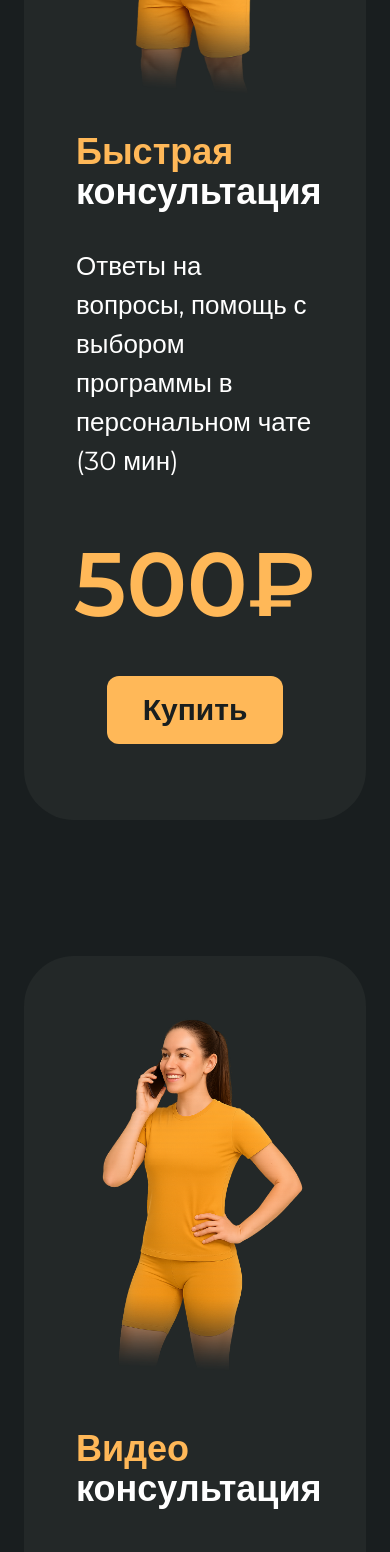
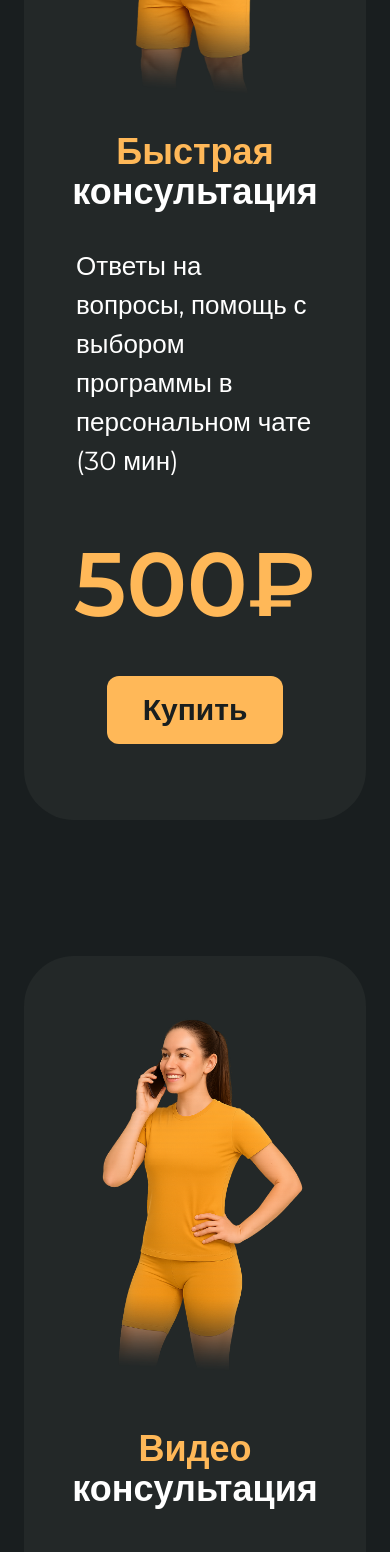
Before and after one commit to artemdost/fitit, a JavaScript app: page / in a window 390 px wide. Shown: the part 1460-3012 px from the top of the page. Built offline with nearby package versions, Linux system fonts and the light colour scheme; the HTML template or start-up script is replaced by a standard one; a web font is replaced by a local one.

Commit message:
formobiles

```diff
--- a/src/App.js
+++ b/src/App.js
@@ -79,8 +79,8 @@ function App() {
             </div>
 
             <div className="1TEXTBLOCK flex relative flex-col gap-6">
-              <span className="abosulte left-0 mx-9 mt-8 text-4xl md:text-5xl text-white font-semibold">
-                <span className="text-baseorange ">Быстрая</span> консультация
+              <span className="md:abosulte md:left-0  mt-8 text-4xl md:text-5xl text-white font-semibold md:mx-9 text-center md:text-justify">
+                <span className="text-baseorange">Быстрая</span> консультация
               </span>
               <div className="text-[26px] m-3 mx-9 text-white">
                 Ответы на вопросы, помощь с выбором программы в персональном
@@ -101,7 +101,7 @@ function App() {
               <img src={calling} className="h-full object-cover mx-auto"></img>
             </div>
             <div className="1TEXTBLOCK flex relative flex-col gap-6">
-              <span className="abosulte left-0 mx-9 mt-8 text-4xl md:text-5xl text-white font-semibold">
+              <span className="md:abosulte md:left-0  mt-8 text-4xl md:text-5xl text-white font-semibold md:mx-9 text-center md:text-justify">
                 <span className="text-baseorange ">Видео</span> консультация
               </span>
               <div className="text-[26px] m-3 mx-9 text-white">
@@ -121,7 +121,7 @@ function App() {
           <div className="1BLOCK mt-24 flex flex-col md:flex-row relative w-full max-w-6xl mx-auto px-4 md:px-12 bg-basegrey1 py-10 mb-10 rounded-[50px] md:rounded-[150px]">
             <img src={runman4} className="w-[300px] mx-auto"></img>
             <div className="1TEXTBLOCK flex relative flex-col gap-6">
-              <span className="abosulte left-0 mx-9 mt-8 text-4xl md:text-5xl text-white font-semibold">
+              <span className="md:abosulte md:left-0  mt-8 text-4xl md:text-5xl text-white font-semibold md:mx-9 text-center md:text-justify">
                 <span className="text-baseorange">Кардио</span> программа
               </span>
               <div className="text-[26px] m-3 mx-9 text-white">
@@ -141,7 +141,7 @@ function App() {
           <div className="1BLOCK mt-24 flex flex-col md:flex-row relative w-full max-w-6xl mx-auto px-4 md:px-12 bg-basegrey1 py-10 mb-10 rounded-[50px] md:rounded-[150px]">
             <img src={yogawoman} className="mt-6 h-[300px] scale-100"></img>
             <div className="1TEXTBLOCK flex relative flex-col gap-6">
-              <span className="abosulte left-0 mx-9 mt-8 text-4xl md:text-5xl text-white font-semibold">
+              <span className="md:abosulte md:left-0  mt-8 text-4xl md:text-5xl text-white font-semibold md:mx-9 text-center md:text-justify">
                 <span className="text-baseorange">Йога</span> и растяжка
               </span>
               <div className="text-[26px] m-3 mx-9 text-white">
@@ -161,7 +161,7 @@ function App() {
           <div className="1BLOCK mt-24 flex flex-col md:flex-row relative w-full max-w-6xl mx-auto px-4 md:px-12 bg-basegrey1 py-10 mb-10 rounded-[50px] md:rounded-[150px]">
             <img src={strongman2} className="w-[300px] scale-110 mx-auto"></img>
             <div className="1TEXTBLOCK flex relative flex-col gap-6">
-              <span className="abosulte left-0 mx-9 mt-8 text-4xl md:text-5xl text-white font-semibold">
+              <span className="md:abosulte md:left-0  mt-8 text-4xl md:text-5xl text-white font-semibold md:mx-9 text-center md:text-justify">
                 <span className="text-baseorange">Силовая</span> программа
               </span>
               <div className="text-[26px] m-3 mx-9 text-white">
```
